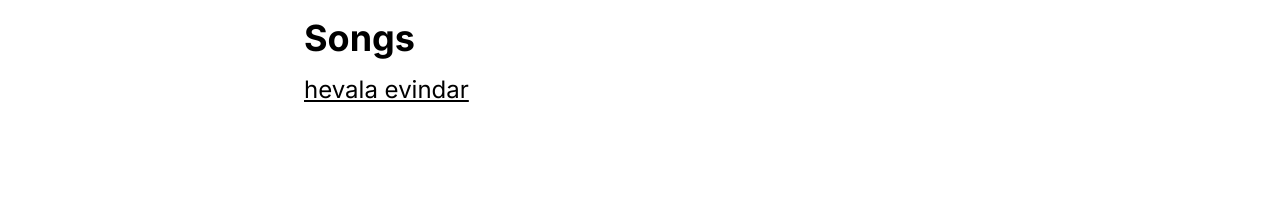
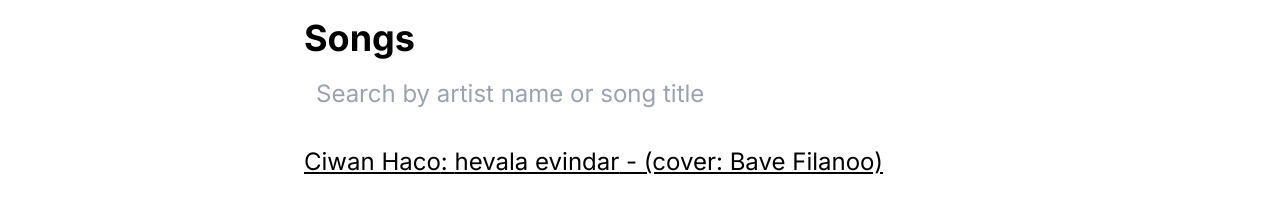
Before and after one commit to RaafatDev/akord-list, a Next.js app: page / in a window 1280 px wide. Shown: the part 382-594 px from the top of the page. Built offline with nearby package versions, Linux system fonts and the light colour scheme.

Commit message:
1. added the search functionality in SongList component 2. minor refactoring

```diff
--- a/app/page.tsx
+++ b/app/page.tsx
@@ -1,12 +1,15 @@
 import { SongsList } from "@/components/SongsList";
+import { getSortedSongsData } from "@/lib/song";
 
 export default function Home() {
+    const songs = getSortedSongsData();
+
     return (
         // <main className="flex min-h-screen flex-col items-center justify-between p-24">
         <main className="px-6 mx-auto">
             <p className="mt-12 mb-12 text-3xl text-center dark:text-white">Home Page</p>
 
-            <SongsList />
+            <SongsList songs={songs} />
         </main>
     );
 }
--- a/components/ListItem.tsx
+++ b/components/ListItem.tsx
@@ -6,14 +6,15 @@ type Props = {
 };
 
 export default function ListItem({ song }: Props) {
-    const { id, title, key } = song;
+    const { id, title, key, artist, artistCover } = song;
 
     // const formattedDate = getFormattedDate(date)
 
+    const coverText = artistCover ? `- (cover: ${artistCover})` : "";
     return (
         <li className="mt-4 text-2xl dark:text-white/90">
             <Link className="underline hover:text-black/70 dark:hover:text-white" href={`/songs/${id}`}>
-                {title}
+                {artist}: {title} {coverText}
             </Link>
             <br />
             {/* <p className="text-sm mt-1">{formattedDate}</p> */}
--- a/components/SongsList.tsx
+++ b/components/SongsList.tsx
@@ -1,19 +1,41 @@
-import { getSortedSongsData } from "@/lib/song";
+"use client";
+import React from "react";
 import ListItem from "./ListItem";
 
-export const SongsList = () => {
-    const songs = getSortedSongsData();
+interface Props {
+    songs: Song[];
+}
+
+export const SongsList = ({ songs }: Props) => {
+    const [searchTerm, setSearchTerm] = React.useState("");
+
+    const onChange = (e: React.ChangeEvent<HTMLInputElement>) => {
+        const value = e.target.value;
+        setSearchTerm(value);
+    };
+
+    const filteredSongs = songs.filter(song => {
+        const searchTermToCompare = searchTerm.toLocaleLowerCase();
+        return (
+            song.title.toLocaleLowerCase().includes(searchTermToCompare) ||
+            song.artist.toLocaleLowerCase().includes(searchTermToCompare) ||
+            song.artistCover?.toLocaleLowerCase().includes(searchTermToCompare)
+        );
+    });
 
     return (
         <section className="mt-6 mx-auto max-w-2xl">
-            <h2 className="text-4xl font-bold dark:text-white/90">Songs</h2>
+            <h2 className="text-4xl font-bold dark:text-white/90 mb-3">Songs</h2>
+            <input
+                className="px-3 py-2 mb-3 w-full text-2xl"
+                placeholder="Search by artist name or song title"
+                value={searchTerm}
+                onChange={onChange}
+            />
             <ul className="w-full dark:text-white">
-                {songs.map(
-                    song => (
-                        <ListItem key={song.id} song={song} />
-                    )
-                    // JSON.stringify(song, null, 4)
-                )}
+                {filteredSongs.map(song => (
+                    <ListItem key={song.id} song={song} />
+                ))}
             </ul>
         </section>
     );
```
